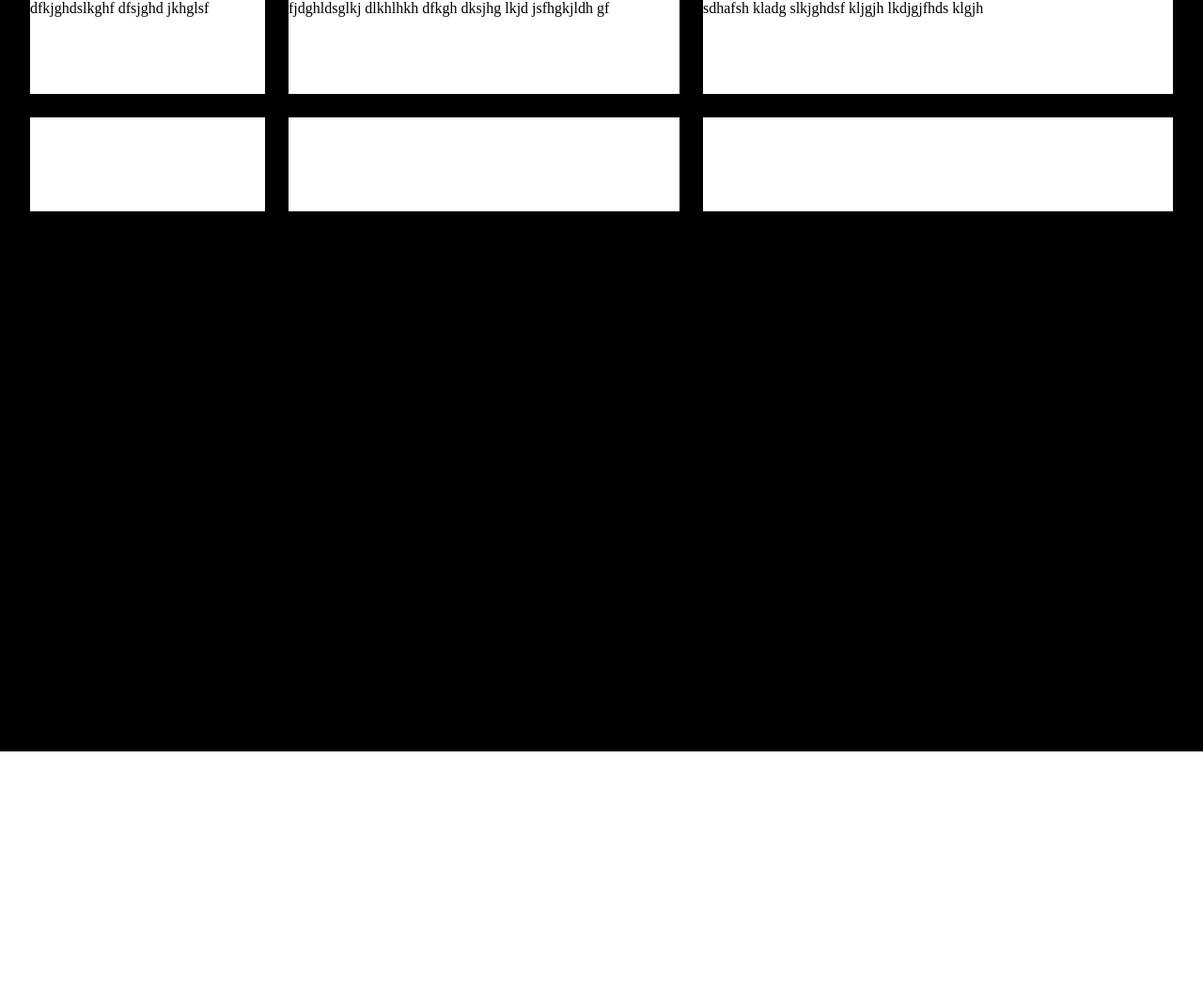
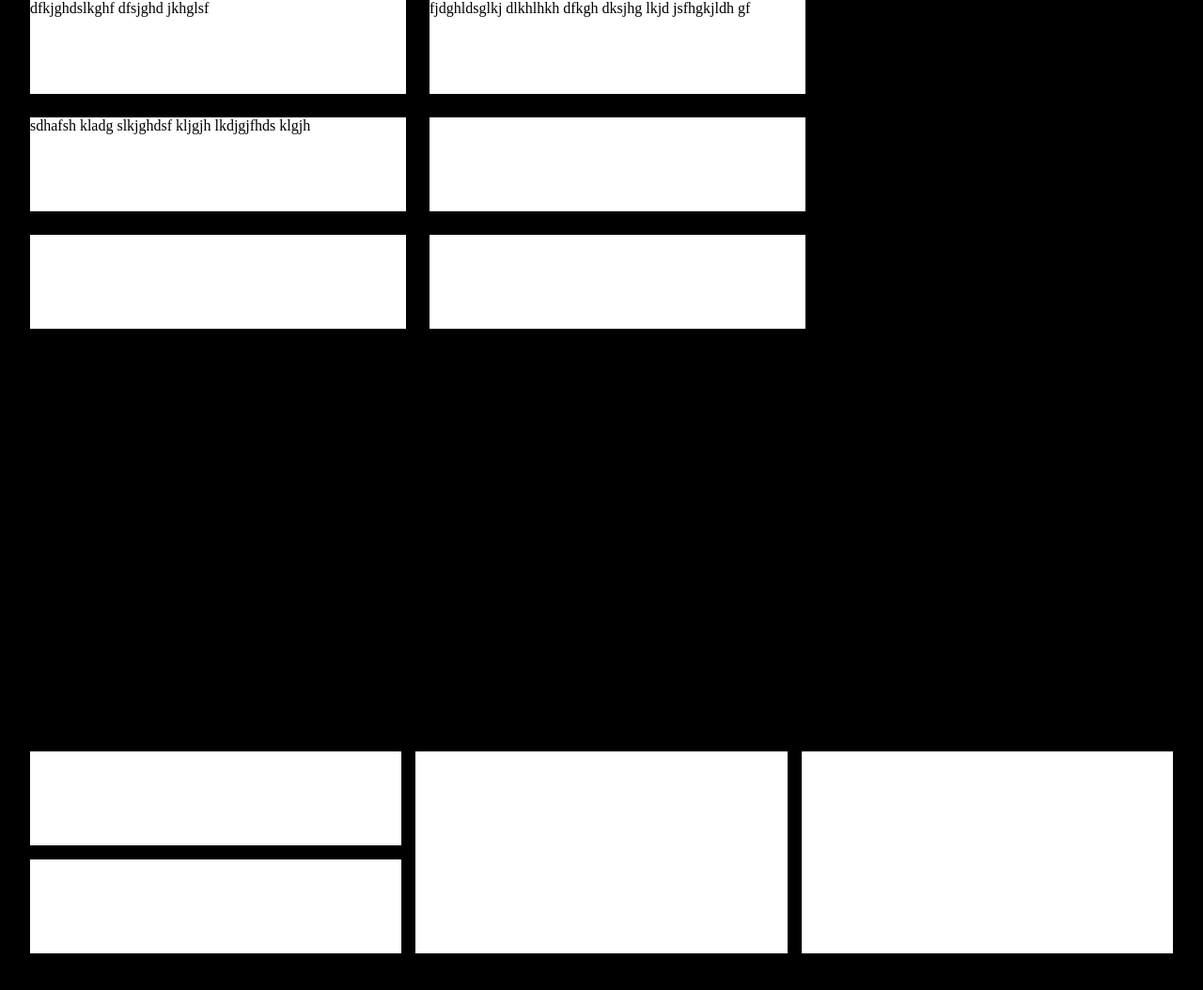
Before and after one commit to Sneopik/tms_additional, a plain HTML site: page index.html in a window 1280 px wide. Shown: the whole page at 94% size. Before the commit the page ends 800 px from the top, so only its background shows below. Drawn offline with Linux system fonts and the light colour scheme.

Commit message:
template areas

```diff
--- a/index.html
+++ b/index.html
@@ -20,6 +20,14 @@
             <div class="box"></div>
         </div>
     </section>
+    <section class="wrapper">
+        <div class="content template-areas">
+            <div class="box1"></div>
+            <div class="box2"></div>
+            <div class="box3"></div>
+            <div class="box4"></div>
+        </div>
+    </section>
 </body>
 
 </html>
--- a/style.css
+++ b/style.css
@@ -17,10 +17,7 @@
 
 .box-list {
 	display: grid;
-	grid-template-columns: minmax(50px, 250px) minmax(150px, 1fr) minmax(
-			10px,
-			500px
-		);
+	grid-template-columns: repeat(auto-fill, 400px);
 	column-gap: 25px;
 	row-gap: 25px;
 }
@@ -30,3 +27,37 @@
 	height: 100px;
 	background-color: #ffffff;
 }
+
+.template-areas {
+	display: grid;
+	grid-template-areas:
+		"first box4 box2"
+		"box3 box4 box2";
+	grid-template-columns: repeat(3, 1fr);
+	column-gap: 15px;
+	row-gap: 15px;
+}
+
+.box1,
+.box2,
+.box3,
+.box4 {
+	min-height: 100px;
+	background-color: #ffffff;
+}
+
+.box1 {
+	grid-area: first;
+}
+
+.box2 {
+	grid-area: box2;
+}
+
+.box3 {
+	grid-area: box4;
+}
+
+.box4 {
+	grid-area: box3;
+}
```
